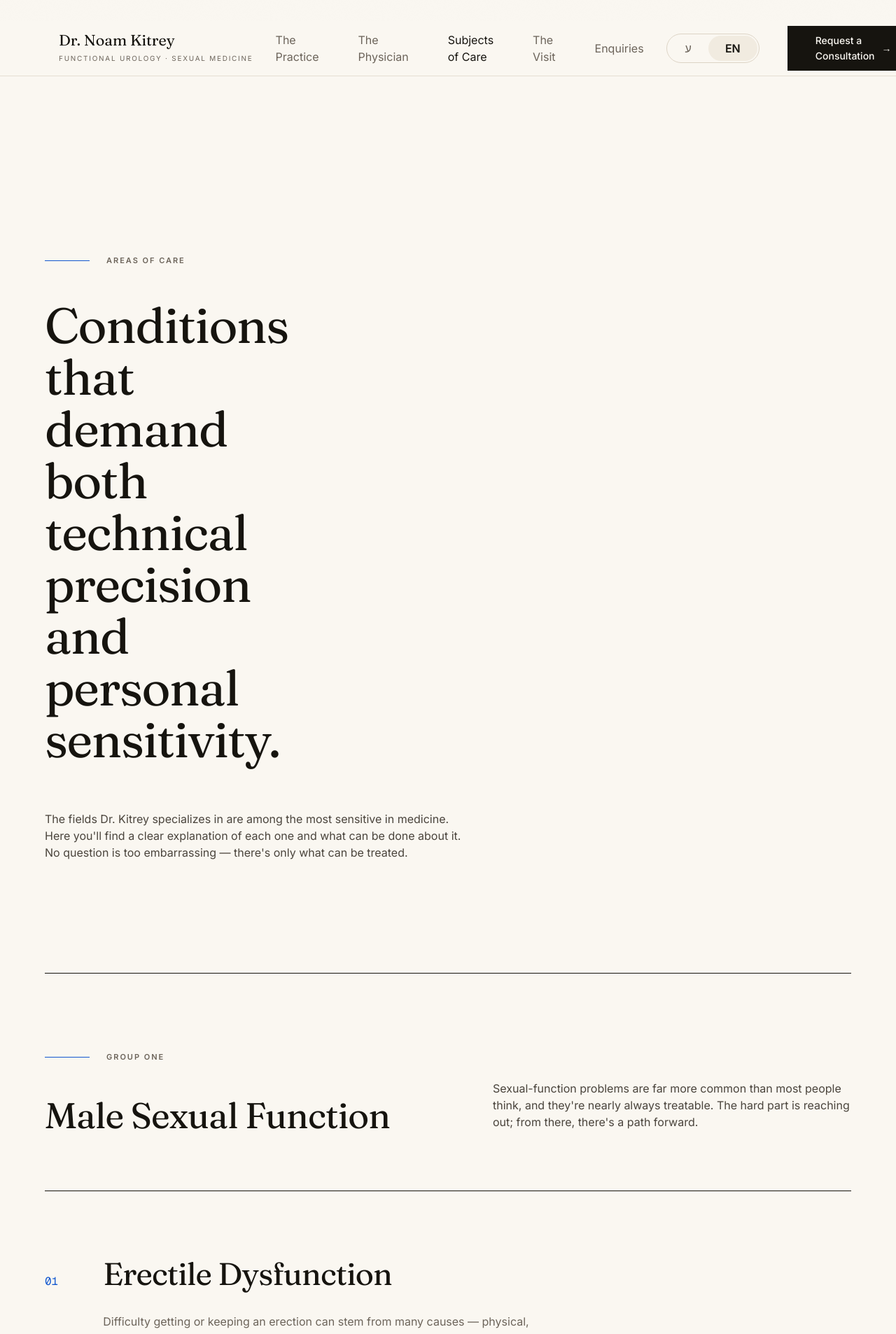
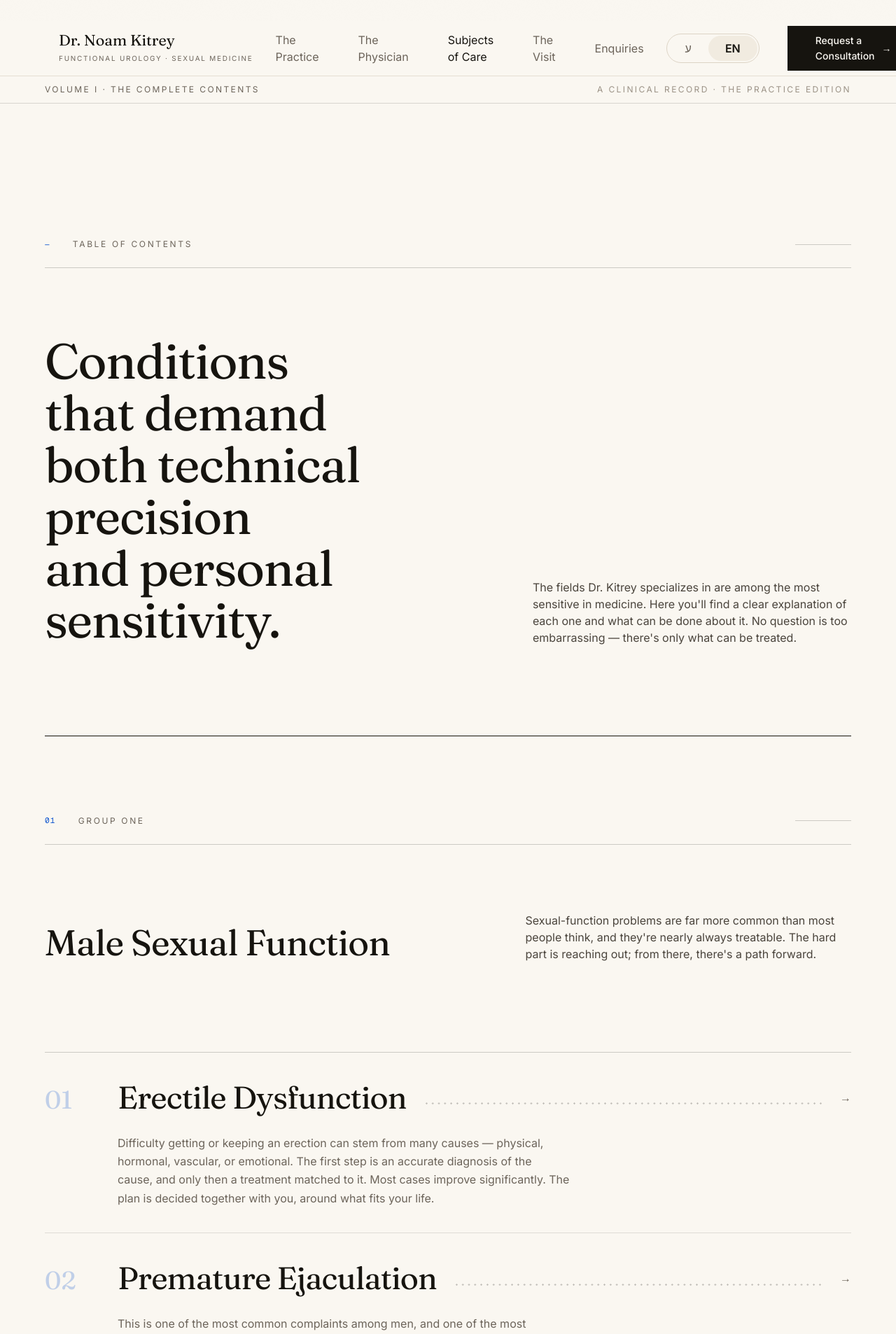
Before and after one commit to Adam077K/noam-website, a Next.js app in the folder apps/web/: page /en/expertise in a window 1280 px wide. Shown: the top 1906 px of the page at 70% size. Built offline with nearby package versions, Linux system fonts and the light colour scheme; no server answers; a web font is replaced by a local one.

Commit message:
feat(v2j): Expertise — journal contents

```diff
--- a/apps/web/src/app/[locale]/expertise/page.tsx
+++ b/apps/web/src/app/[locale]/expertise/page.tsx
@@ -3,7 +3,11 @@ import { notFound } from "next/navigation";
 import { isLocale, type Locale } from "@/i18n/config";
 import { t } from "@/content/types";
 import { pageMetadata } from "@/lib/seo";
-import { expertiseGroups, expertiseSeo } from "@/content/expertise";
+import {
+  expertiseGroups,
+  expertiseGroupFolios,
+  expertiseSeo,
+} from "@/content/expertise";
 import { ExpertiseHeader } from "@/components/sections/expertise/page-header";
 import { ExpertiseGroup } from "@/components/sections/expertise/expertise-group";
 import { ContactClose } from "@/components/sections/home/contact-close";
@@ -35,8 +39,13 @@ export default async function ExpertisePage({
   return (
     <>
       <ExpertiseHeader locale={locale} />
-      {expertiseGroups.map((group) => (
-        <ExpertiseGroup key={group.anchor} group={group} locale={locale} />
+      {expertiseGroups.map((group, i) => (
+        <ExpertiseGroup
+          key={group.anchor}
+          group={group}
+          folio={expertiseGroupFolios[i] ?? String(i + 1).padStart(2, "0")}
+          locale={locale}
+        />
       ))}
       <ContactClose locale={locale} />
     </>
--- a/apps/web/src/components/sections/expertise/expertise-group.tsx
+++ b/apps/web/src/components/sections/expertise/expertise-group.tsx
@@ -8,93 +8,112 @@ import {
   founderReviewNote,
 } from "@/content/expertise";
 import { InView } from "@/components/ui";
+import { Folio, SectionHead } from "@/components/sections/home/journal";
 
 /**
- * One Areas-of-Care group rendered as a NUMBERED EDITORIAL INDEX (v2 "Quiet
- * Authority") — the Home services-index pattern, expanded. No cards, no icon
- * chips, no wash bands. A two-column masthead (eyebrow + serif group title
- * start-side, intro end-side) over a hairline, then a numbered list: a mono
- * numeral, the condition name in the editorial serif with a hover-draw accent
- * underline, and the descriptive body in small grotesk. Hairline rules divide
- * rows; on hover the row warms and shifts a hair. Each row carries its stable
- * `scroll-mt` anchor so Home previews and deep links land precisely.
+ * One Areas-of-Care group rendered as a full journal CONTENTS section (v4 "The
+ * Journal") — the locked Home table-of-contents pattern, expanded into a complete
+ * listing. A folio'd SectionHead small-caps running head opens the group, beneath
+ * it the serif group title + intro on an asymmetric rail, then the conditions as
+ * proper contents entries: an oversized Folio numeral, the condition name in the
+ * editorial serif, hairline DOT-LEADERS trailing across the row, the précis below,
+ * and a clean directional → mark (NO "p.12" / "Fig." affectation — dialed down).
  *
- * The core groups close on a quiet reassurance line + an underline-on-hover
- * micro-CTA. The gender-affirming condition keeps its founder/legal review note.
+ * Each entry keeps its stable `scroll-mt` anchor id so Home previews and external
+ * deep links land precisely. The gender-affirming entry keeps its founder/legal
+ * review note as a quiet caption. The core groups close on a reassurance line +
+ * an underline-on-hover micro-CTA.
  *
- * RTL-correct throughout via logical props; arrows, underlines and dividers
- * mirror naturally.
+ * RTL-correct throughout via logical props; the dot-leaders, arrow and dividers
+ * mirror naturally with the writing direction.
  */
 export function ExpertiseGroup({
   group,
+  folio,
   locale,
 }: {
   group: ExpertiseGroupData;
+  /** Two-digit running-head folio for this group ("01" · "02" · "03"). */
+  folio: string;
   locale: Locale;
 }) {
   return (
     <section
       id={group.anchor}
-      className="scroll-mt-24 bg-paper px-4 py-20 sm:px-6 sm:py-24 lg:px-8 lg:py-28"
+      className="scroll-mt-28 bg-paper px-4 py-20 sm:px-6 sm:py-24 lg:px-8 lg:py-28"
     >
-      <div className="mx-auto w-full max-w-[1240px]">
-        {/* Group masthead — asymmetric: label + serif title start-side, intro end-side. */}
-        <div className="grid gap-x-16 gap-y-6 border-b border-ink pb-10 lg:grid-cols-[1fr_1fr] lg:items-end">
-          <div>
-            <p className="flex items-center gap-3 text-eyebrow font-semibold uppercase tracking-[0.18em] text-slate eyebrow">
-              <span aria-hidden className="inline-block h-px w-8 bg-accent" />
-              {t(group.eyebrow, locale)}
-            </p>
-            <h2 className="mt-6 max-w-[16ch] text-balance font-editorial text-display-lg text-ink">
+      <div className="mx-auto w-full max-w-[1280px]">
+        <SectionHead folio={folio} title={group.eyebrow} locale={locale} />
+
+        {/* Group title + intro — asymmetric: serif title start-side, intro end-side. */}
+        <div className="mt-10 grid gap-x-16 gap-y-6 sm:mt-12 lg:grid-cols-[minmax(0,1.2fr)_minmax(0,1fr)] lg:items-end">
+          <h2 className="max-w-[16ch] text-balance font-editorial text-display-lg text-ink">
             <InView as="span" className="block">
               {t(group.title, locale)}
             </InView>
           </h2>
-          </div>
           <InView
             as="p"
             motion="fade-in-up"
             delay={120}
-            className="max-w-[52ch] text-body-base text-slate-strong lg:pb-1.5"
+            className="max-w-[52ch] text-body-base text-slate-strong"
           >
             {t(group.intro, locale)}
           </InView>
         </div>
 
-        {/* The index of conditions. */}
-        <ol className="mt-2">
+        {/* The contents listing for this group. */}
+        <ol className="mt-14 border-t border-ink/20 sm:mt-16">
           {group.conditions.map((condition, i) => (
             <li
               key={condition.anchor}
               id={condition.anchor}
-              className="scroll-mt-24 border-b border-border"
+              className="scroll-mt-28 border-b border-ink/12"
             >
-              <div className="group/row grid grid-cols-[auto_1fr] items-baseline gap-x-5 py-8 transition-[padding,background-color] duration-500 ease-premium hover:bg-canvas/60 hover:ps-3 sm:grid-cols-[auto_1fr] sm:gap-x-8 sm:py-10">
-                {/* Numeral — mono, blue accent: the one colour in the row. */}
+              <div className="group/toc grid grid-cols-[2.5rem_minmax(0,1fr)] items-baseline gap-x-4 py-8 transition-[padding] duration-500 ease-premium sm:grid-cols-[3.5rem_minmax(0,1fr)] sm:gap-x-6 sm:py-9">
+                {/* Folio numeral — the signature graphic anchor, warms on hover. */}
+                <Folio
+                  n={String(i + 1).padStart(2, "0")}
+                  tone="accent"
+                  className="text-[1.75rem] leading-none transition-colors sm:text-[2.25rem]"
+                />
+
+                <div className="min-w-0">
+                  {/* The contents line: title · dot-leaders · clean directional mark.
+                      The whole row is a link to the consultation request. */}
+                  <Link
+                    href={localeHref(locale, expertiseCtaHref)}
+                    className="flex flex-wrap items-baseline gap-x-3 gap-y-1 focus-visible:outline-none sm:flex-nowrap"
+                    aria-label={t(condition.title, locale)}
+                  >
+                    <span className="min-w-0 font-editorial text-index leading-tight text-ink transition-colors duration-300 group-hover/toc:text-accent">
+                      {t(condition.title, locale)}
+                    </span>
+                    {/* Dot-leaders — a repeating-dot baseline filling the gap. */}
                     <span
                       aria-hidden
-                  className="font-mono text-body-sm tabular-nums text-accent sm:text-body-base"
-                >
-                  {String(i + 1).padStart(2, "0")}
-                </span>
-
-                {/* Condition name (serif) + body descriptor (grotesk). */}
-                <div className="min-w-0">
-                  <h3 className="font-editorial text-index text-ink">
-                    <span className="relative inline-block">
-                      {t(condition.title, locale)}
+                      className="toc-leader order-3 h-[0.4em] w-full min-w-6 translate-y-[-0.15em] text-ink/25 transition-colors duration-300 group-hover/toc:text-accent/60 sm:order-none sm:w-auto sm:flex-1"
+                    />
                     <span
                       aria-hidden
-                        className="index-underline absolute inset-x-0 -bottom-1 h-px bg-accent"
-                      />
+                      className="shrink-0 self-center text-base leading-none text-slate transition-all duration-300 group-hover/toc:text-accent group-hover/toc:translate-x-0.5 rtl:rotate-180 rtl:group-hover/toc:-translate-x-0.5"
+                    >
+                      &#8594;
                     </span>
-                  </h3>
-                  <p className="mt-4 max-w-[64ch] text-body-base text-slate">
+                  </Link>
+
+                  {/* The précis. */}
+                  <p className="mt-3 max-w-[64ch] text-body-base text-slate">
                     {t(condition.body, locale)}
                   </p>
+
+                  {/* Founder/legal-review note — a quiet caption. */}
                   {condition.founderReview && (
                     <p className="mt-4 flex items-center gap-2.5 text-caption uppercase tracking-[0.14em] text-slate-60 eyebrow">
-                      <span aria-hidden className="inline-block h-px w-6 bg-border-strong" />
+                      <span
+                        aria-hidden
+                        className="inline-block h-px w-6 bg-border-strong"
+                      />
                       {t(founderReviewNote, locale)}
                     </p>
                   )}
--- a/apps/web/src/components/sections/expertise/page-header.tsx
+++ b/apps/web/src/components/sections/expertise/page-header.tsx
@@ -1,46 +1,68 @@
 import type { Locale } from "@/i18n/config";
 import { t } from "@/content/types";
+import { brand } from "@/content/site";
 import { expertiseHeader } from "@/content/expertise";
 import { InView } from "@/components/ui";
+import { SectionHead } from "@/components/sections/home/journal";
 
 /**
- * Areas of Care page header — editorial masthead (v2 "Quiet Authority"). No
- * portrait, no ambient blob: an eyebrow with its hairline accent, an oversized
- * editorial-serif H1, and one intro paragraph on a generous start-aligned rail,
- * closed by a single drawn ink rule that opens the catalogue below. The dense
- * index then reads as a calm contents page rather than a wall of cards.
+ * Areas of Care masthead — the opening spread of a journal CONTENTS issue
+ * (v4 "The Journal"). It reuses Home's locked vocabulary so the page reads as
+ * the same publication: a running-head masthead (volume line + clinical record),
+ * then a folio'd SectionHead, an oversized editorial-serif standfirst H1, and one
+ * intro paragraph on a generous rail — closed by a single drawn ink rule that
+ * opens the contents below.
+ *
+ * Dialed down from Home: no "Fig."/page-number affectation, no marquee. RTL-correct
+ * via logical props; the volume line + masthead render with the writing direction.
  */
 export function ExpertiseHeader({ locale }: { locale: Locale }) {
   return (
-    <section className="bg-paper px-4 pt-24 sm:px-6 sm:pt-28 lg:px-8 lg:pt-32">
-      <div className="mx-auto w-full max-w-[1240px]">
-        <div className="max-w-[34ch]">
-          <p className="flex items-center gap-3 text-eyebrow font-semibold uppercase tracking-[0.18em] text-slate eyebrow">
-            <span aria-hidden className="inline-block h-px w-8 bg-accent" />
-            {t(expertiseHeader.eyebrow, locale)}
+    <>
+      {/* Running-head masthead — the journal volume line + clinical-record line. */}
+      <div className="border-b border-ink/15 bg-paper">
+        <div className="mx-auto flex w-full max-w-[1280px] items-center justify-between gap-4 px-4 py-2.5 sm:px-6 lg:px-8">
+          <p className="text-caption uppercase tracking-[0.2em] text-slate eyebrow">
+            {t(expertiseHeader.folio, locale)}
           </p>
-          <h1 className="mt-6 text-balance font-editorial text-display-xl text-ink">
+          <p className="hidden text-caption uppercase tracking-[0.2em] text-slate-60 eyebrow sm:block">
+            {t(brand.masthead, locale)}
+          </p>
+        </div>
+      </div>
+
+      <section className="bg-paper px-4 pt-16 sm:px-6 sm:pt-20 lg:px-8 lg:pt-24">
+        <div className="mx-auto w-full max-w-[1280px]">
+          <SectionHead
+            folio="—"
+            title={expertiseHeader.sectionLabel}
+            locale={locale}
+          />
+
+          {/* Standfirst spread — serif H1 on a wide rail, intro alongside. */}
+          <div className="mt-10 grid gap-x-16 gap-y-6 sm:mt-12 lg:grid-cols-[minmax(0,1.25fr)_minmax(0,1fr)] lg:items-end">
+            <h1 className="max-w-[20ch] text-balance font-editorial text-display-xl text-ink">
               <InView as="span" className="block">
                 {t(expertiseHeader.title, locale)}
               </InView>
             </h1>
-        </div>
-
             <InView
               as="p"
               motion="fade-in-up"
               delay={120}
-          className="mt-8 max-w-[60ch] text-body-lg text-slate-strong"
+              className="max-w-[52ch] text-body-lg text-slate-strong"
             >
               {t(expertiseHeader.intro, locale)}
             </InView>
+          </div>
 
           <InView
             as="div"
             motion="rule-draw"
-          className="mt-16 h-px w-full bg-ink sm:mt-20"
+            className="mt-14 h-px w-full bg-ink sm:mt-16"
           />
         </div>
       </section>
+    </>
   );
 }
--- a/apps/web/src/content/expertise.ts
+++ b/apps/web/src/content/expertise.ts
@@ -49,9 +49,19 @@ export const expertiseSeo = {
 } as const satisfies Record<"title" | "description", LocalizedString>;
 
 export const expertiseHeader = {
+  /** Journal volume line (running-head masthead device — matches Home's hero.folio). */
+  folio: {
+    he: "גיליון א׳ · תוכן העניינים המלא",
+    en: "Volume I · The Complete Contents",
+  },
   eyebrow: {
     he: "תחומי טיפול",
     en: "Areas of care",
+  },
+  /** Small-caps running head for the contents section. */
+  sectionLabel: {
+    he: "תוכן העניינים",
+    en: "Table of Contents",
   },
   title: {
     he: "מצבים שדורשים גם דיוק רפואי וגם רגישות אישית.",
@@ -61,7 +71,17 @@ export const expertiseHeader = {
     he: 'התחומים שבהם ד"ר כתרי מתמחה הם מהרגישים ברפואה. כאן תמצאו הסבר ברור על כל אחד מהם, ומה אפשר לעשות. אין שאלה "מביכה" מדי — יש רק מה שאפשר לטפל בו.',
     en: "The fields Dr. Kitrey specializes in are among the most sensitive in medicine. Here you'll find a clear explanation of each one and what can be done about it. No question is too embarrassing — there's only what can be treated.",
   },
-} as const satisfies Record<"eyebrow" | "title" | "intro", LocalizedString>;
+} as const satisfies Record<
+  "folio" | "eyebrow" | "sectionLabel" | "title" | "intro",
+  LocalizedString
+>;
+
+/**
+ * Per-group running-head folios for the contents (matches Home SectionHead's
+ * "01 · 02 · 03" device). Distinct from the per-entry numbering, which restarts
+ * within each group.
+ */
+export const expertiseGroupFolios = ["01", "02", "03"] as const;
 
 /** Shared micro-CTA destination (the consultation request lives on /contact). */
 export const expertiseCtaHref = "/contact";
```
Lines whose indentation alone changed are shown as unchanged.
